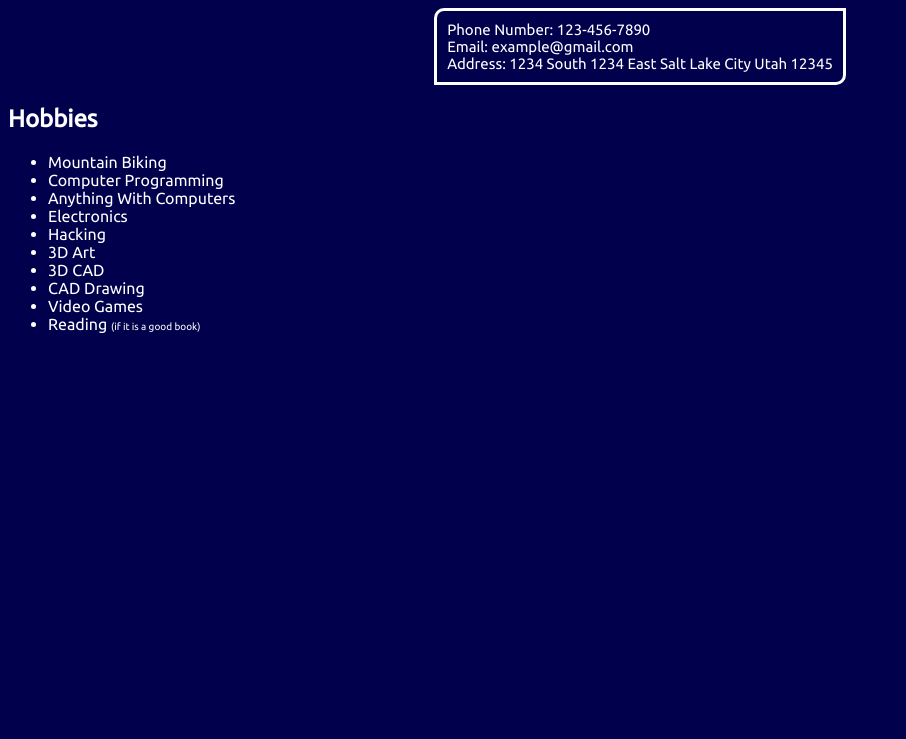
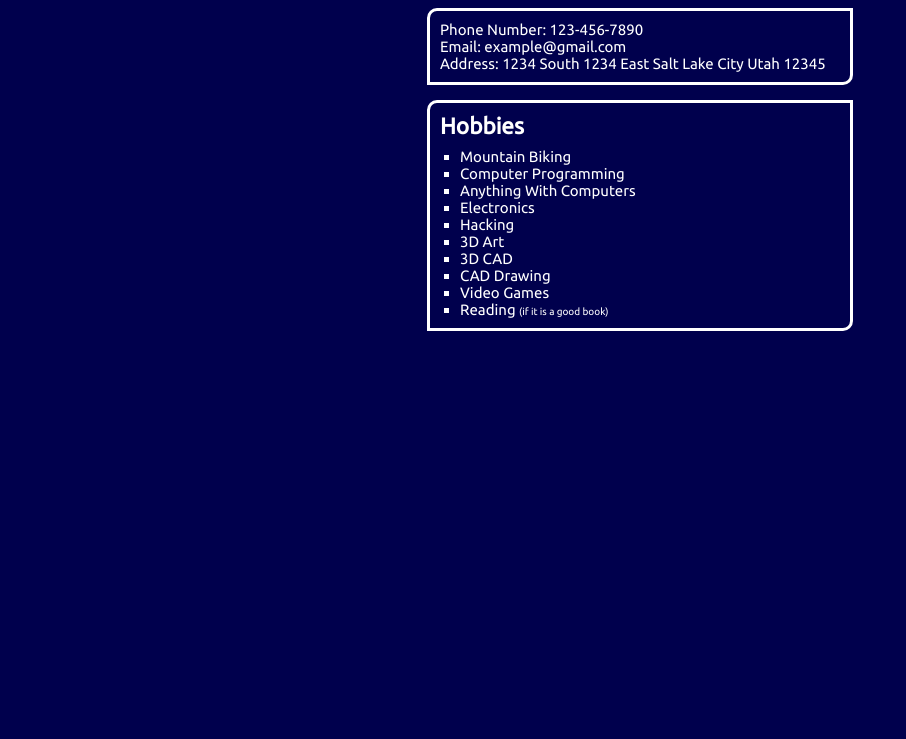
Before and after one commit to NeuralNoise/Static-Site-1---Portfolio, a plain HTML site: page index.html in a window 1280 px wide. Shown: the part 61-800 px from the top of the page, without its empty margins (0-906 px from the left). Drawn offline with Linux system fonts and the light colour scheme; a script that the page names is missing.

Commit message:
fixed Hobbies list

```diff
--- a/base.css
+++ b/base.css
@@ -12,7 +12,7 @@ h1{
     border-bottom-right-radius: 10px;
     padding-left: 10px;
     padding-right: 10px;
-    width: fit-content;
+    width: 300px;
     margin-left: auto;
     margin-right: auto;
 
@@ -26,19 +26,30 @@ h1{
     border-top-left-radius: 10px;
     border-bottom-right-radius: 10px;
     padding: 10px;
-    width: fit-content;
+    width: 400px;
     margin-left: auto;
     margin-right: auto;
 }
 
-#hobbies{
+.hobbies{
+    text-align: left;
+    font-size: 15;
+    border-style: solid;
+    border-top-left-radius: 10px;
+    border-bottom-right-radius: 10px;
+    padding: 10px;
+    width: 400px;
+    margin-left: auto;
+    margin-right: auto;
+}
+h2{
+    margin-top: 0px;
+}
+
+.hobbiesList{
+    list-style: square;
+    padding-left: 20px;
+    margin-top: -10px;
+    margin-bottom: 0px;
 
 }
-
-.hobbieList{
-
-}
-
-.if{
-    text-decoration: line-through;
-}
--- a/index.html
+++ b/index.html
@@ -12,7 +12,7 @@
             <li>Email: example@gmail.com</li>
             <li>Address: 1234 South 1234 East Salt Lake City Utah 12345</li>
         </ul>
-        <span id=hobbies>
+        <div class=hobbies>
             <h2>Hobbies</h2>
             <ul class=hobbiesList>
                 <li>Mountain Biking</li>
@@ -26,7 +26,7 @@
                 <li>Video Games</li>
                 <li>Reading <span style="font-size: 10">(if it is a good book)</span></li>
             </ul>
-        </span>
+        </div>
     </body>
     <script type="text/javascript" src="app.js"></script>
 </html>
```
